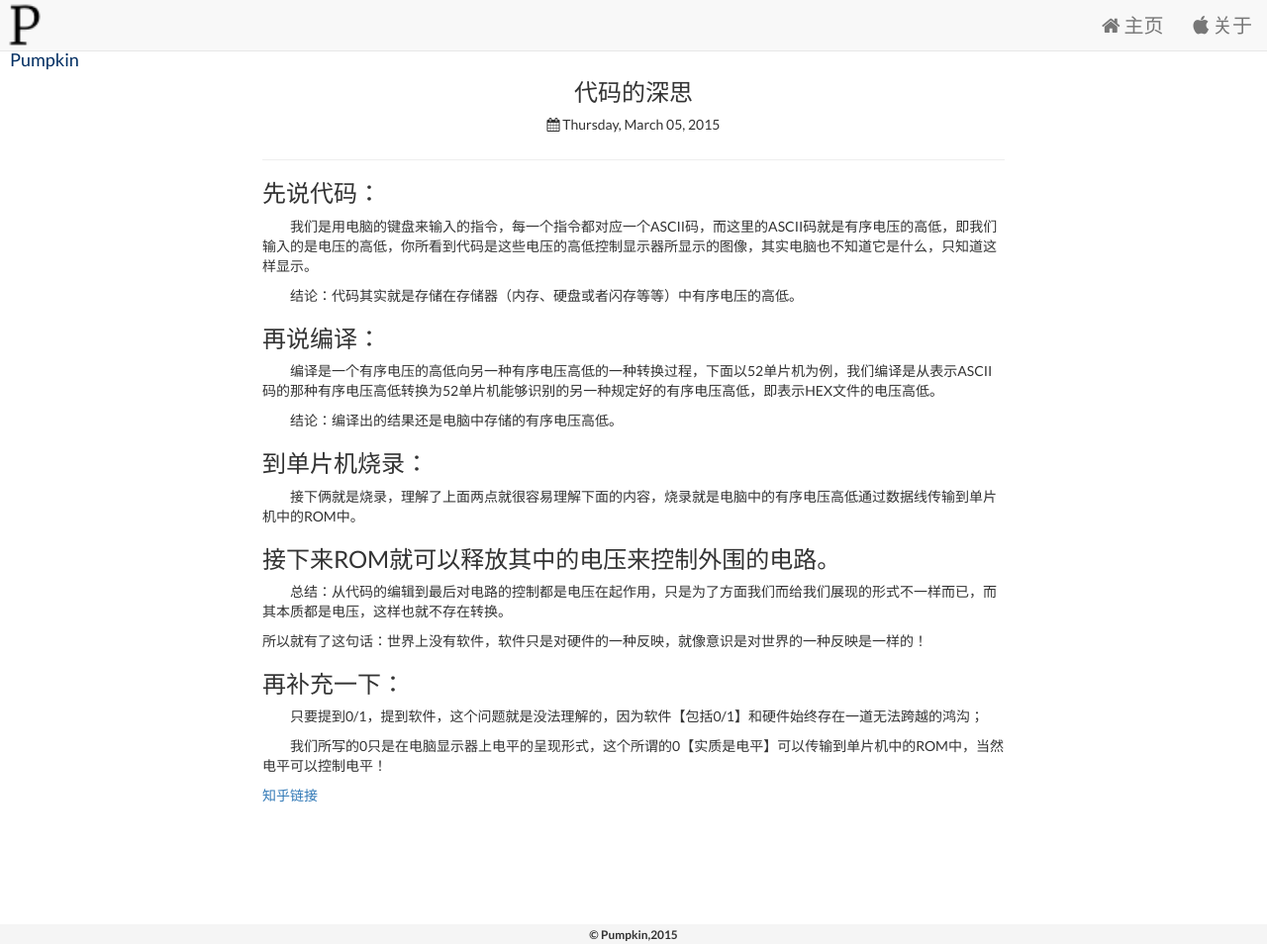
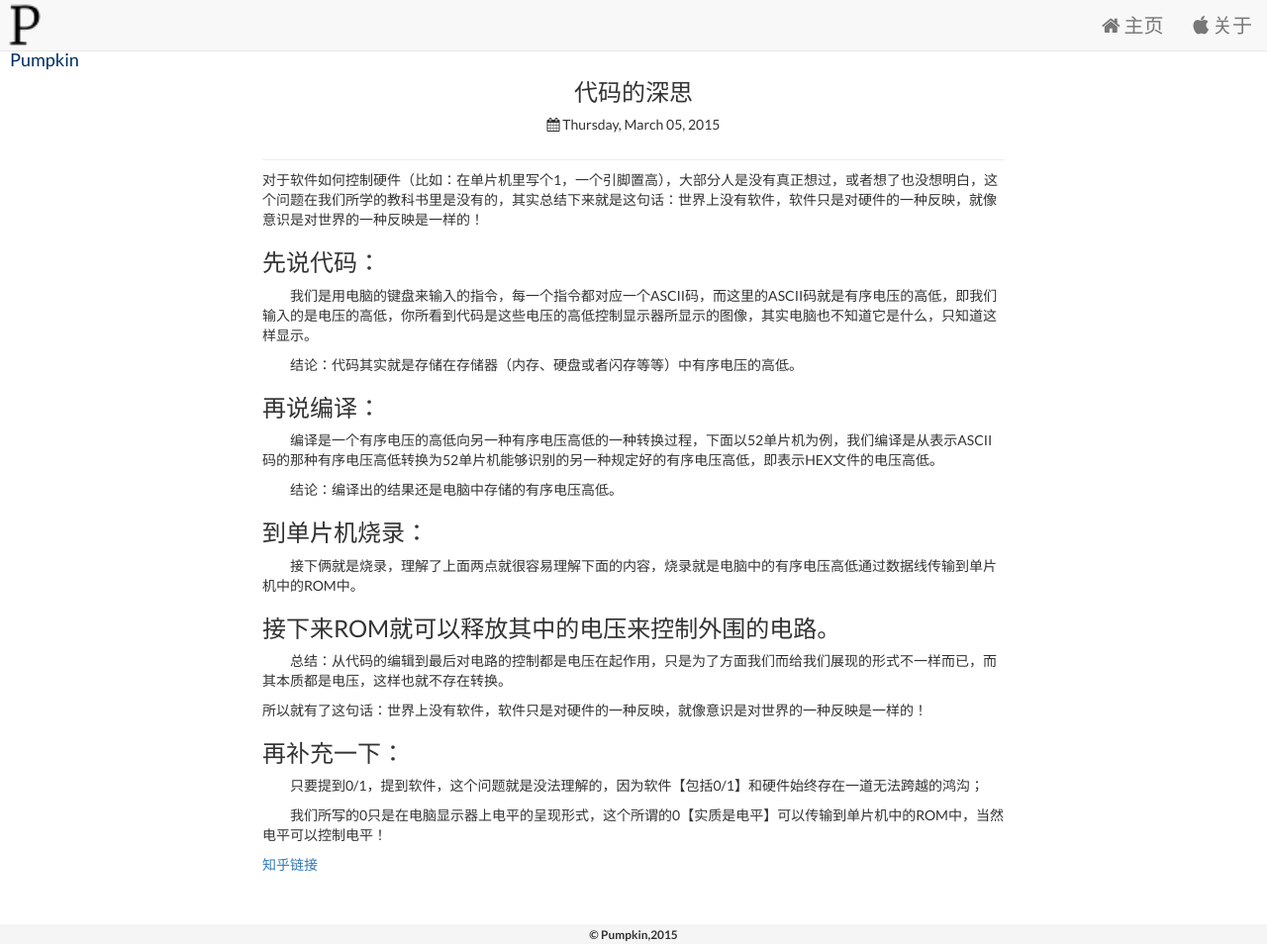
Before and after one commit to LarryBrick/jekyll_demo, a Jekyll site: the page built from _posts/2015-03-05-代码的深思.md, in a window 1280 px wide and 954 px high. Shown: the whole window at 99% size. Built offline with Jekyll 4.4.1, drawn with Linux system fonts in a browser that asks for light colours; nearby versions of some CDN libraries.

Commit message:
修改blog内容

```diff
--- a/_posts/2015-03-05-代码的深思.md
+++ b/_posts/2015-03-05-代码的深思.md
@@ -5,6 +5,8 @@ date:	2015-03-05 11:41
 title:	代码的深思
 published: true
 ---
+
+对于软件如何控制硬件（比如：在单片机里写个1，一个引脚置高），大部分人是没有真正想过，或者想了也没想明白，这个问题在我们所学的教科书里是没有的，其实总结下来就是这句话：世界上没有软件，软件只是对硬件的一种反映，就像意识是对世界的一种反映是一样的！
 
 ### 先说代码：
 
```
